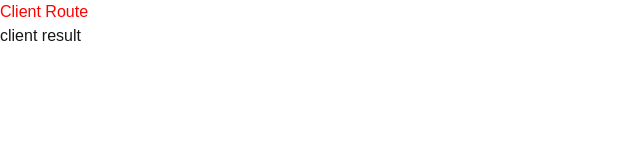
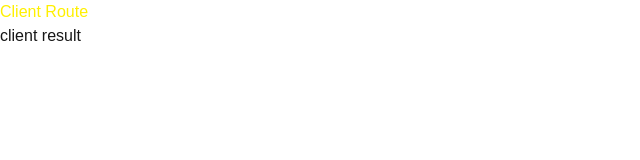
Before and after one commit to ThanSoe16/advance-app-router, a Next.js app: page /client-route in a window 1280 px wide. Shown: the top 160 px of the page, without its empty margins (0-640 px from the left). Built offline with nearby package versions, Linux system fonts and the light colour scheme.

Commit message:
interleaving server & client

```diff
--- a/src/app/client-route/page.tsx
+++ b/src/app/client-route/page.tsx
@@ -2,8 +2,9 @@
 
 import { useTheme } from "@/components/theme-provider";
 import { clientSideFunction } from "@/utils/client-utils";
+import { ReactNode } from "react";
 
-export default async function ClientRoutePage() {
+export default function ClientRoutePage({ children }: { children: ReactNode }) {
   const theme = useTheme();
   const result = clientSideFunction();
 
@@ -11,6 +12,7 @@ export default async function ClientRoutePage() {
     <div>
       <h1 style={{ color: theme.colors.secondary }}>Client Route</h1>
       <p>{result}</p>
+      {children}
     </div>
   );
 }
--- a/src/app/server-route/page.tsx
+++ b/src/app/server-route/page.tsx
@@ -1,9 +1,12 @@
 import { serverSideFunction } from "@/utils/server-utils";
+import { ClientRoutePage } from "../client-route/page";
 export default async function ServerRoutePage() {
   const result = serverSideFunction();
   return (
     <div>
-      <h1>Server Route {result}</h1>
+      <ClientRoutePage>
+        <h1>Server Route {result}</h1>
+      </ClientRoutePage>
     </div>
   );
 }
--- a/src/components/theme-provider.tsx
+++ b/src/components/theme-provider.tsx
@@ -12,7 +12,7 @@ type Theme = {
 const defaultTheme: Theme = {
   colors: {
     primary: "#007bff",
-    secondary: "#ff0000",
+    secondary: "#fff000",
   },
 };
 
```
Also changed, not shown: 1 other file (tests, documents, lock files or other folders).
